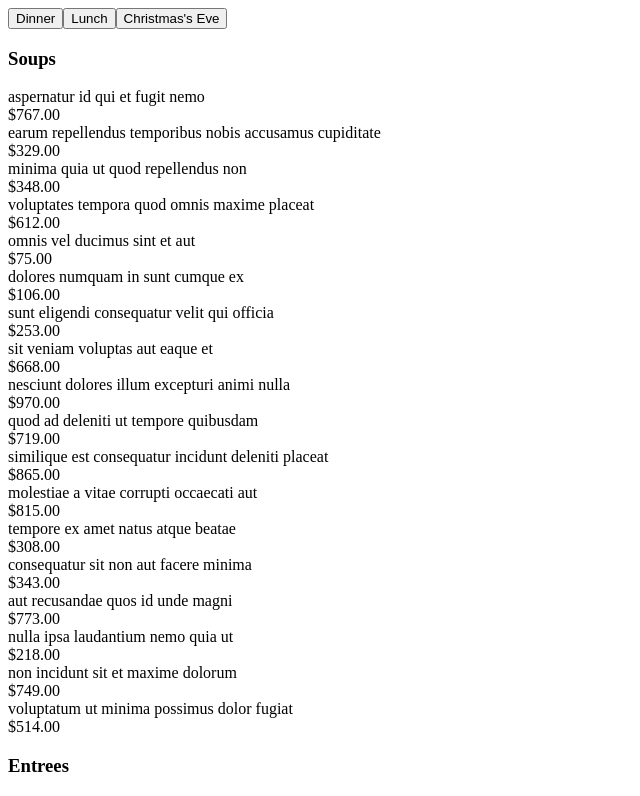
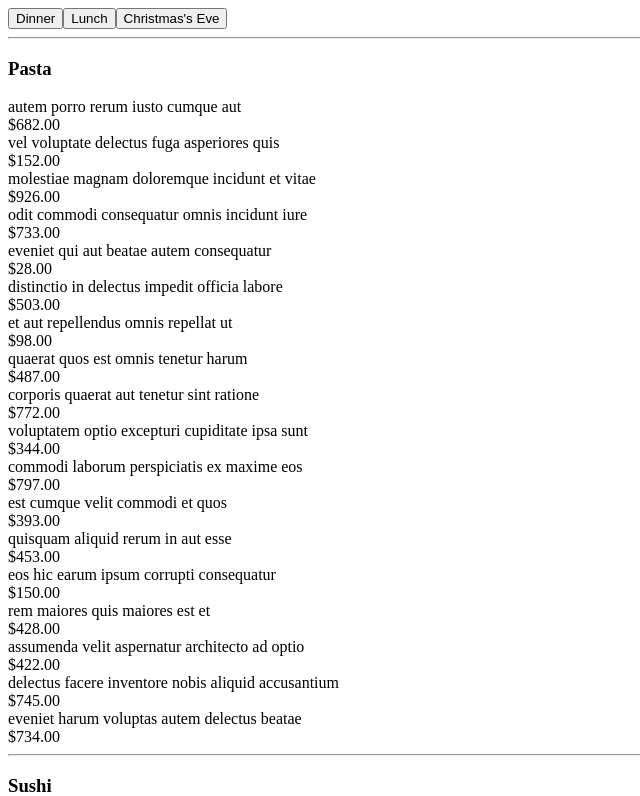
Before and after one commit to katable/menu_service, a React app: page / in a window 1280 px wide. Shown: the top 796 px of the page, without its empty margins (0-640 px from the left). Built offline with nearby package versions, Linux system fonts and the light colour scheme; the HTML template or start-up script is replaced by a standard one.

Commit message:
Partial CSS implementation to items on menu. Menu items rendered in 2 columns, side by side... layout issues fixed by hiding "overflow" in parent node.

```diff
--- a/client/src/components/MenuItems.jsx
+++ b/client/src/components/MenuItems.jsx
@@ -1,16 +1,31 @@
 import React from 'react';
 
+const oddOrEven = (val) => {
+  if (val % 2 === 0) {
+    return 'leftsideDishes';
+  } else {
+    return 'leftsideDishes';
+  }
+
+}
 const MenuItems = (props) => (
-  <div>
-    {props.selectedMenu.sections.map((section) => (
-      <div>
-        <h3>{section.sectionType}</h3>
-        {
-          section.dishes.map((dish) => [
-            <div>{dish.item}</div>,
-            <div>{dish.price}</div>
-          ])
-        }
+  <div className="restaurant-menu">
+    {props.selectedMenu.sections.map((section, index) => (
+      <div className="section-container" key={index}>
+        <div className="section-names">
+          <h3>{section.sectionType}</h3>
+        </div>
+        <div className="section-items">
+          {
+            section.dishes.map((dish, index) => (
+              <div  className={`dish-container ${oddOrEven(index)}`} key={index}>
+                <div className="dish-names" >{dish.item}</div>
+                <div className="prices">{dish.price}</div>
+              </div>
+            ))
+          }
+        </div>
+        <hr></hr>
       </div>
     )
     )}
--- a/client/src/components/Nav.jsx
+++ b/client/src/components/Nav.jsx
@@ -4,9 +4,10 @@ const Nav = (props) => (
   <div id="menu_nav">
     {
       props.restaurantMenus.map((menu, index) => (
-        <button id={`menu-button-${index}`} className="menu-buttons" href="">{menu}</button>
+        <button id={`menu-button-${index}`} className="menu-buttons" key={index} href="">{menu}</button>
       ))
     }
+    <hr></hr>
   </div>
 );
 
--- a/client/src/index.jsx
+++ b/client/src/index.jsx
@@ -10,7 +10,7 @@ class Menu extends React.Component {
     super(props);
     this.state = {
       restaurantMenus: sampleData,
-      selectedMenu: sampleData.menus[2]
+      selectedMenu: sampleData.menus[1]
     };
   }
 
@@ -23,7 +23,7 @@ class Menu extends React.Component {
   }
 
   render() {
-    if (this.state.menus === null) {
+    if (this.state.restaurantMenus === null) {
       return (
         <div>
           <span>
@@ -32,10 +32,16 @@ class Menu extends React.Component {
         </div>
       );
     } else {
-      return [
-        <Nav restaurantMenus = {this.collectRestaurantMenuTitles()} />,
-        <MenuItems selectedMenu = {this.state.selectedMenu} />
-      ];
+      return (
+        <div className="menu-component">
+          <Nav restaurantMenus = {this.collectRestaurantMenuTitles()} />
+          <MenuItems selectedMenu = {this.state.selectedMenu} />
+          <div className="viewCollapseMenuButton">
+            <button>View full menu</button>
+            <button>Collapse menu</button>
+          </div>
+        </div>
+      );
     }
   }
 }
```
Also changed, not shown: 4 other files (tests, documents, lock files or other folders).
